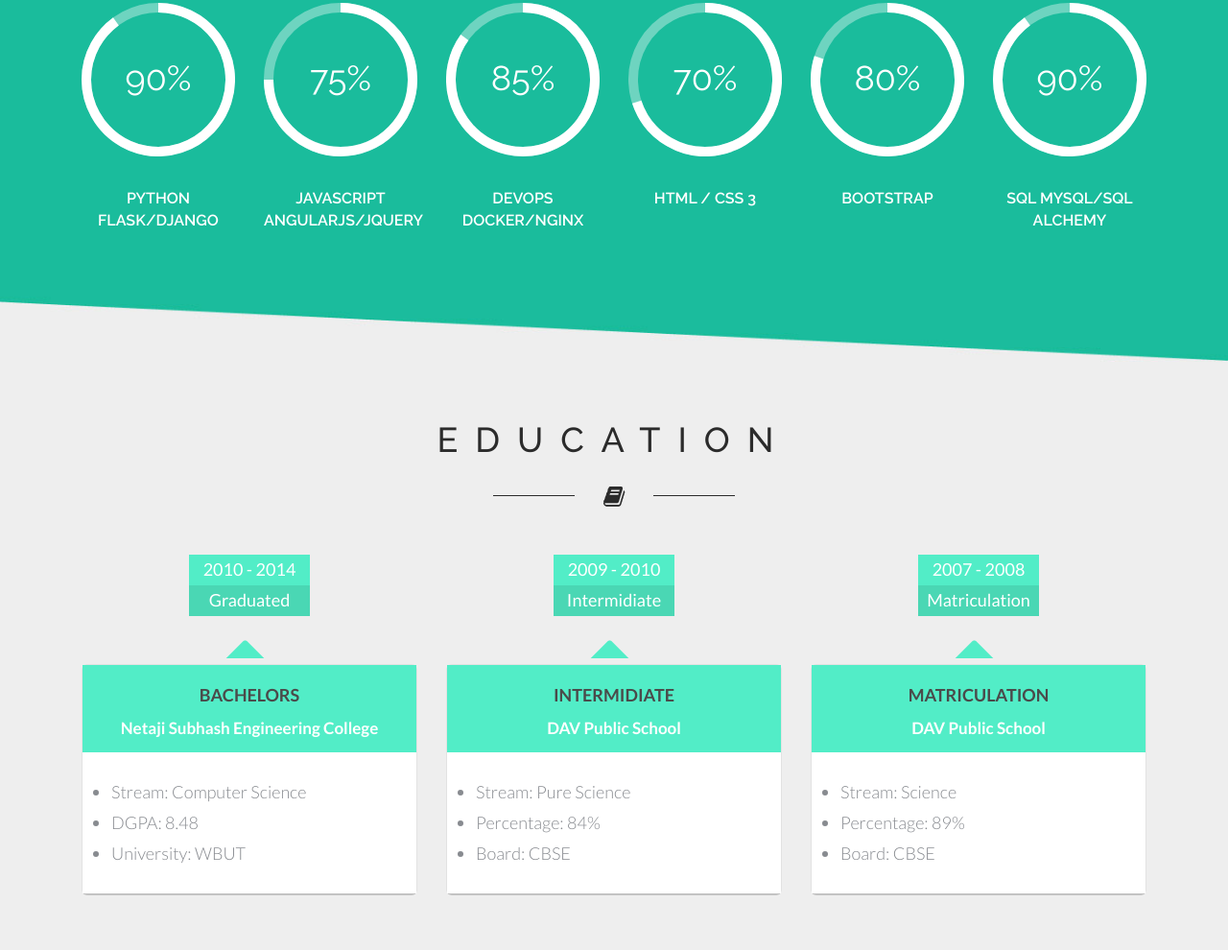
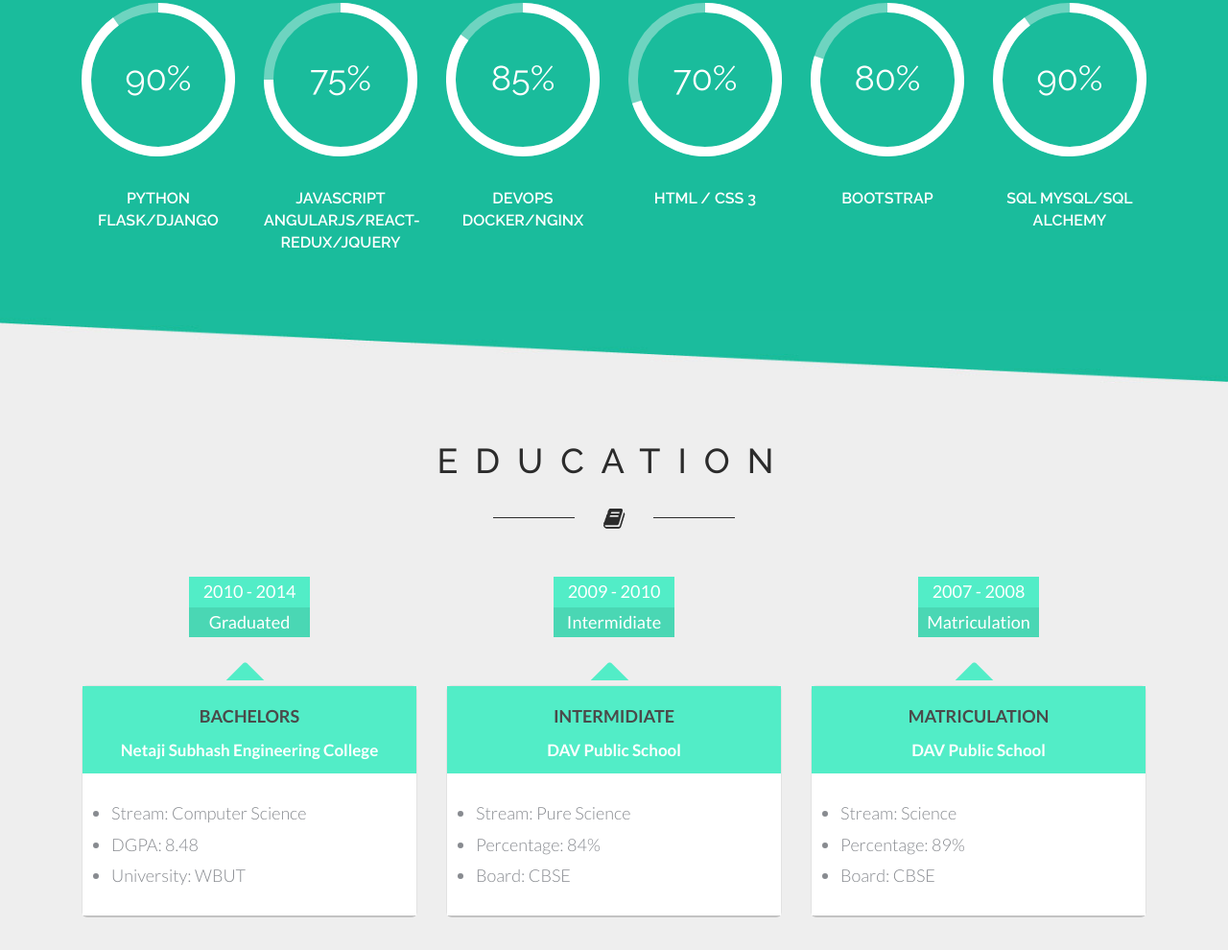
Before and after one commit to Rahul91/Rahul91.github.io, a plain HTML site: page index.html in a window 1280 px wide. Shown: the part 1394-2384 px from the top of the page at 96% size. Drawn offline with Linux system fonts and the light colour scheme.

Commit message:
added react-redux in javascript skill

```diff
--- a/index.html
+++ b/index.html
@@ -162,7 +162,7 @@ License URL: http://creativecommons.org/licenses/by/3.0/
 					</div>
 					<div class="col-md-2 skills-grid text-center">
 						<div class="circle" id="circles-2"></div>
-						<p>JavaScript AngularJS/Jquery</p>
+						<p>JavaScript AngularJS/React-Redux/Jquery</p>
 					</div>
 					<div class="col-md-2 skills-grid text-center">
 						<div class="circle" id="circles-3"></div>
```
